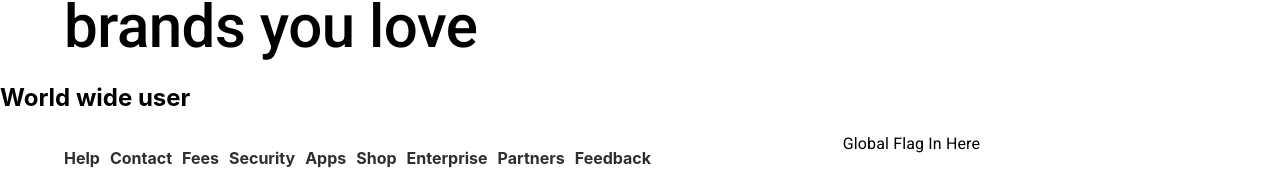
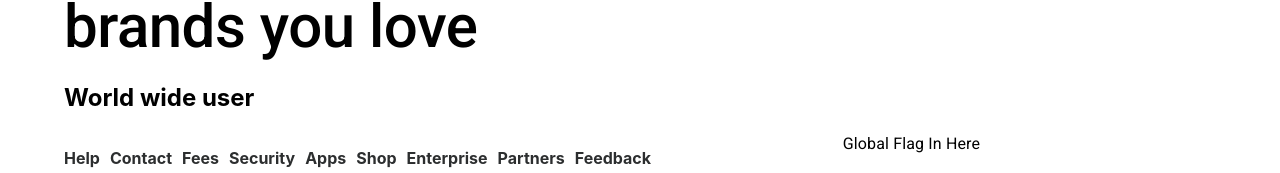
Before and after one commit to Jahid0178/Paypal-clone, a React (Create React App) app: page / in a window 1280 px wide. Shown: the part 3575-3748 px from the top of the page. Built offline with nearby package versions, Linux system fonts and the light colour scheme.

Commit message:
added container on world wide user

```diff
--- a/src/components/Home/WorldwideUser/WorldwideUser.js
+++ b/src/components/Home/WorldwideUser/WorldwideUser.js
@@ -1,11 +1,14 @@
+import { Container } from "@mui/material";
 import React from "react";
 import "./WorldwideUser.css";
 
 const WorldwideUser = () => {
   return (
-    <div>
-      <h2>World wide user</h2>
-    </div>
+    <>
+      <Container>
+        <h2>World wide user</h2>
+      </Container>
+    </>
   );
 };
 
```
